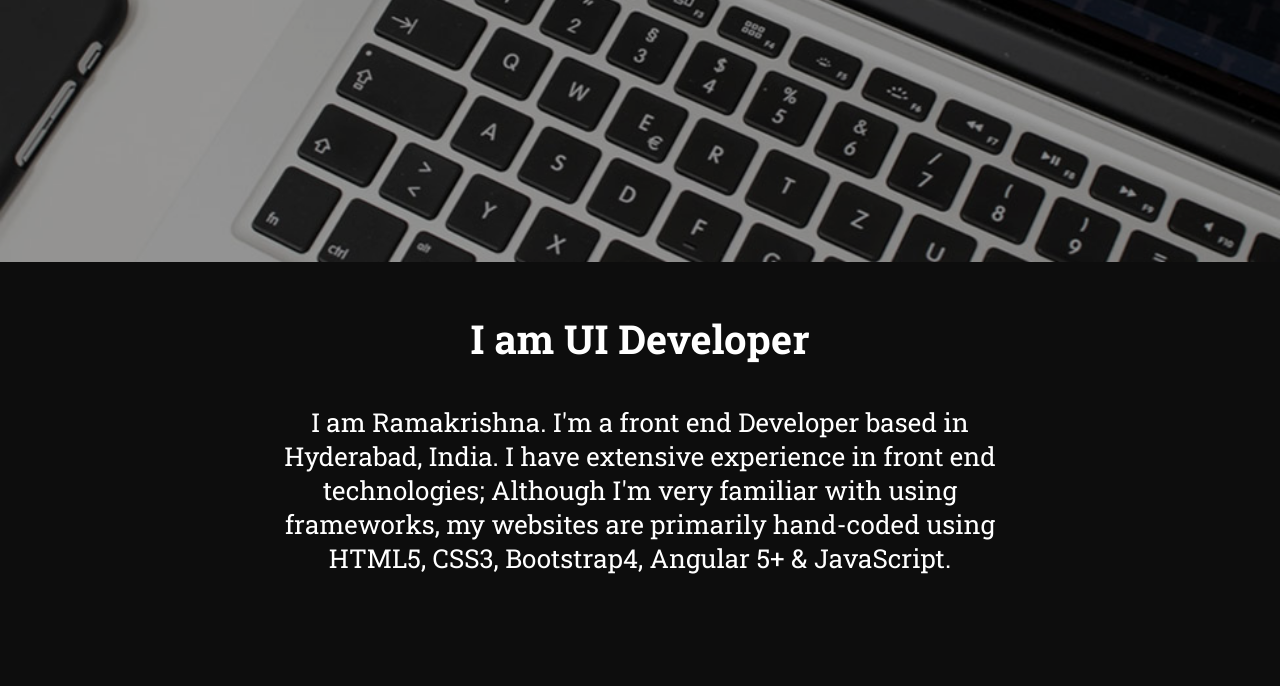
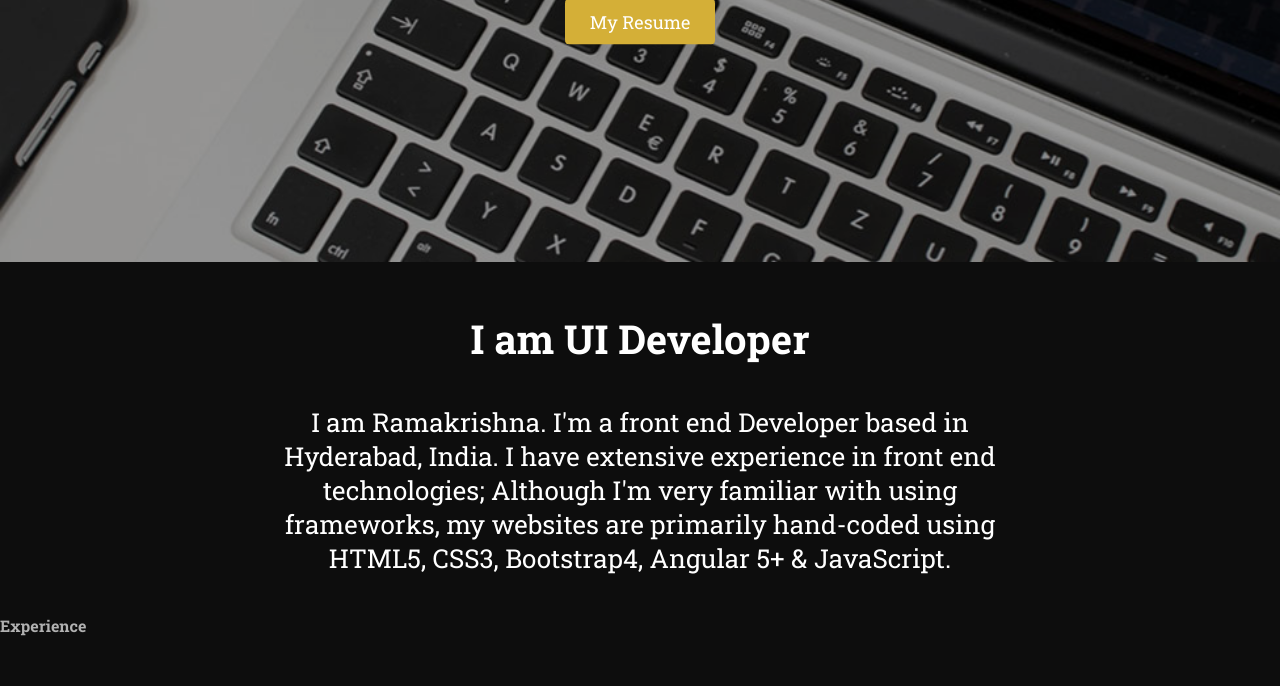
Before and after one commit to rama401/Portfolio, a plain HTML site: page index.html in a window 1280 px wide. Shown: the part 538-1224 px from the top of the page. Before the commit the page ends 1203 px from the top, so only its background shows below. Drawn offline with Linux system fonts and the light colour scheme.

Commit message:
minor changes

```diff
--- a/css/style.css
+++ b/css/style.css
@@ -26,16 +26,28 @@ h4											{font-size:16px;}
 h5											{font-size:14px;}
 h6											{font-size:12px;}
 /*----------------------------------------------------------------------------------*/
-html 										{}
 body										{color:#b1b1b1; -webkit-text-size-adjust:100%;font-family: 'Roboto Slab', serif; font-size:16px;}
-.flt_lt										{float:left; display:inline;}
-.flt_rt										{float:right; display:inline;}
 /* ---------------------------------------------------------------------------------*/
 
 
 /* ----------------------- layout ----------*/
 .wrapper									{margin:0 auto;}
 .container									{ margin:0 auto; }
+.btn{
+    color: #fff;
+    background-color: transparent;
+    padding: 13px 24px;
+    display: inline-block;
+    font-size: 18px;
+    line-height: 18px;
+    border-radius: 4px;
+    border: 1px solid transparent;
+}
+.btn-primary{
+    background-color: #d4af37;
+    border-color: #d4af37;
+}
+
 /*-------------------------------------------*/
 
 /* ------------------------- NAVIGATION HERE ---------------*/
@@ -107,6 +119,8 @@ nav ul li a:hover{
 .banner_cnt h1{
     font-size: 60px;
     font-weight: 400;
+    margin-bottom: 80px;
+    line-height: 50px;
 }
 .banner_cnt i{
     font-style: normal;
--- a/index.html
+++ b/index.html
@@ -30,7 +30,7 @@
 <body>
 <!-- wrapper starts -->
 <div class="wrapper">
-    <div class="banner">
+    <section class="banner">
         <!-- Header Starts -->
         <header>
             <nav>
@@ -50,17 +50,26 @@
                 <span>I am</span>
                 <span class="cd-words-wrapper">
                     <b class="is-visible">Ramakrishna</b>
+                    <b>Front End Developer</b>
                     <b>UI Developer</b>
-                    <!-- <b>Designer</b> -->
                 </span>
             </h1>
+            <a href="#" class="btn btn-primary">My Resume</a>
         </div>
-    </div>
+    </section>
     <section class="about-cnt">
         <div class="about-cnt-in">
             <h2>I am UI Developer</h2>
             <p>I am Ramakrishna. I'm a front end Developer based in Hyderabad, India. I have extensive experience in front end technologies;
                 Although I'm very familiar with using frameworks, my websites are primarily hand-coded using HTML5, CSS3, Bootstrap4, Angular 5+ & JavaScript.</p>
+        </div>
+        <div class="skills-set">
+            <div class="experience-block">
+                <h4>Experience</h4>
+            </div>
+            <div class="skill-cnt">
+
+            </div>
         </div>
     </section>
 
```
